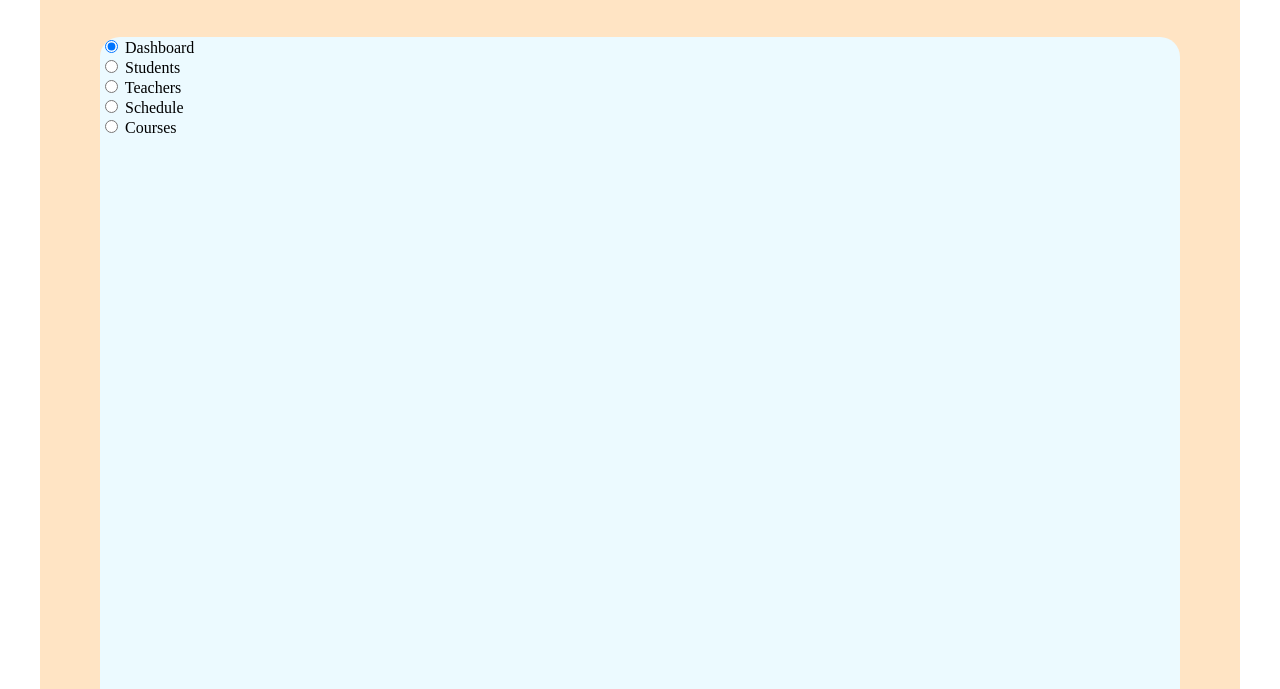
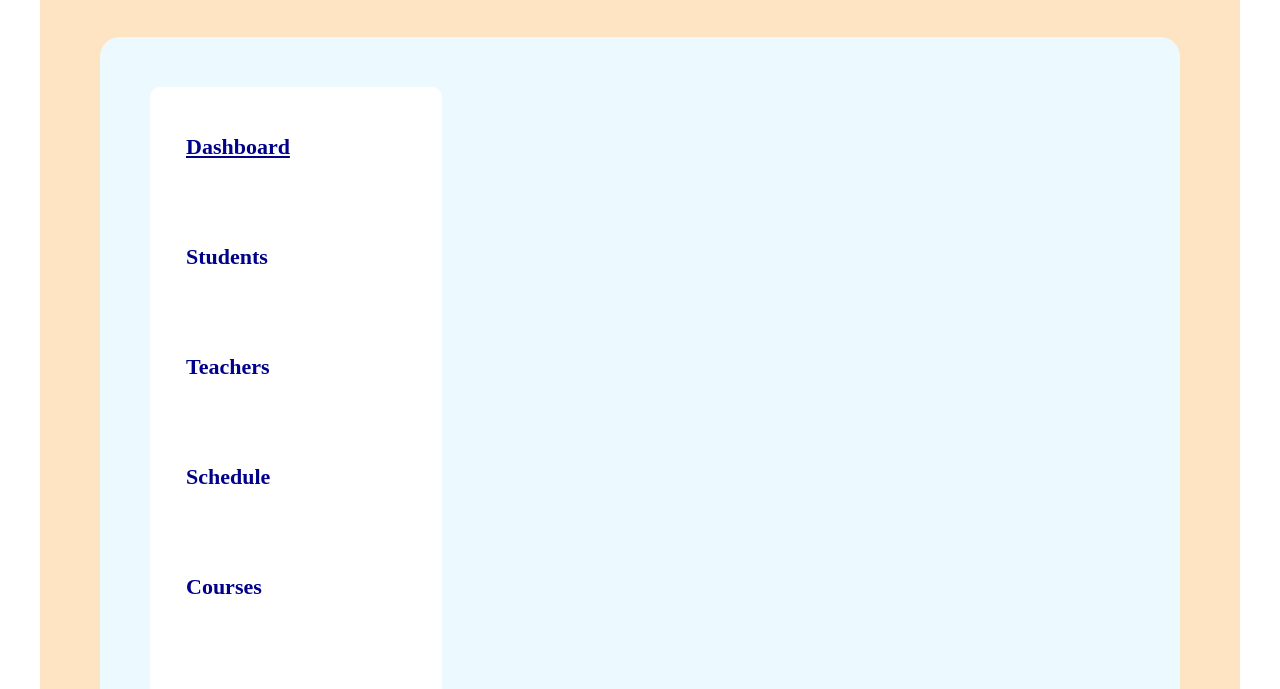
Before and after one commit to Valentina-2608/English_school_managing_system, a website: page admin.html in a window 1280 px wide. Shown: the part 111-800 px from the top of the page. Drawn offline with Linux system fonts and the light colour scheme.

Commit message:
Add styles for block content_1_tabs, blocks tab_elem and elements inside these blocks

```diff
--- a/css/style.css
+++ b/css/style.css
@@ -320,3 +320,46 @@ font-style: italic;}
     display: flex;
     flex-direction: column;
 }
+
+
+.content_1_tabs{
+    width:27%;
+    height:700px;
+    background-color: white;
+    border-radius: 10px;
+    margin-top: 50px;
+    margin-left: 50px;
+    display: flex;
+    flex-direction: column;
+
+}
+
+
+.tab_elem{
+    width:100%;
+    height:70px;
+    margin-top: 40px;
+}
+
+.content_1_tabs input[type="radio"]{
+    padding: 12px;
+    appearance: none;
+}
+
+.tab_elem > label{
+    display: inline-flex;
+    align-items: center;
+    justify-content:space-around;
+    margin: -1px -5px -1px 0;
+    color:darkblue;
+    border:none;
+    cursor: pointer;
+    font-size:22px;
+    font-weight:bold;
+}
+
+.content_1_tabs  input:checked + label {
+    text-decoration: underline;
+    border-bottom: 1px solid #FFFFFF;
+    background: #FFFFFF;
+}
```
